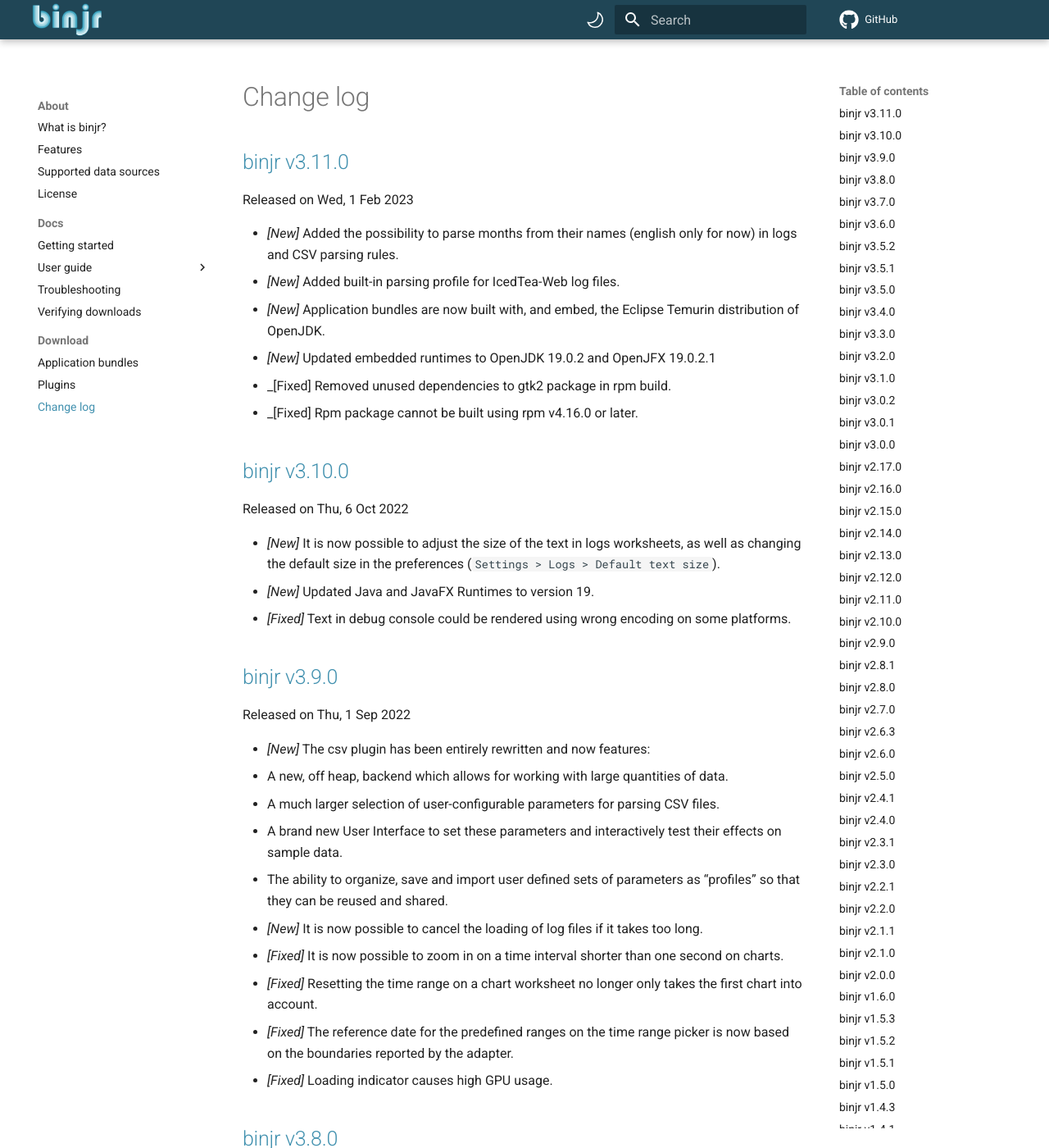
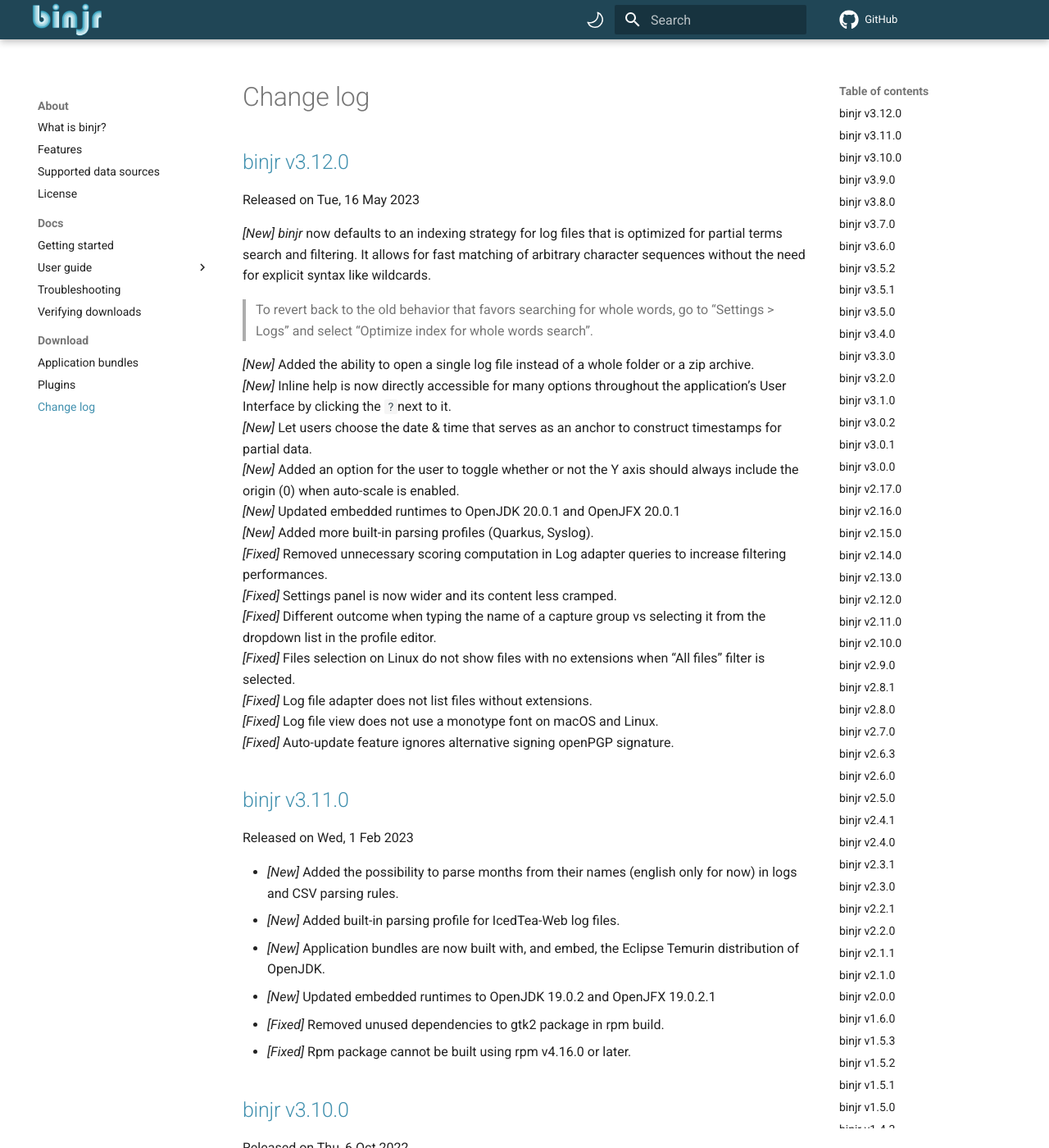
Before and after one commit to binjr/binjr.github.io, an MkDocs documentation site: the page built from docs/download/CHANGELOG.md, in a window 1280 px wide and 1400 px high. Shown: the whole window at 82% size. Built offline with MkDocs 1.6.1 and Material for MkDocs 9.7.7, drawn with Linux system fonts in a browser that asks for light colours; comment, search, counter and statistics services are not loaded.

Commit message:
Release  v3.12.0

```diff
--- a/docs/download/CHANGELOG.md
+++ b/docs/download/CHANGELOG.md
@@ -1,16 +1,34 @@
 # Change log
+
+## [binjr v3.12.0](https://github.com/binjr/binjr/releases/tag/v3.12.0)
+Released on Tue, 16 May 2023
+
+_[New]_ *binjr* now defaults to an indexing strategy for log files that is optimized for partial terms search and filtering. It allows for fast matching of arbitrary character sequences without the need for explicit syntax like wildcards.
+> To revert back to the old behavior that favors searching for whole words, go to "Settings > Logs" and select "Optimize index for whole words search".
+
+_[New]_ Added the ability to open a single log file instead of a whole folder or a zip archive.
+_[New]_ Inline help is now directly accessible for many options throughout the application's User Interface by clicking the `?`next to it.
+_[New]_ Let users choose the date & time that serves as an anchor to construct timestamps for partial data.
+_[New]_ Added an option for the user to toggle whether or not the Y axis should always include the origin (0) when auto-scale is enabled.
+_[New]_ Updated embedded runtimes to OpenJDK 20.0.1 and OpenJFX 20.0.1
+_[New]_ Added more built-in parsing profiles (Quarkus, Syslog).
+_[Fixed]_ Removed unnecessary scoring computation in Log adapter queries to increase filtering performances.
+_[Fixed]_ Settings panel is now wider and its content less cramped.
+_[Fixed]_ Different outcome when typing the name of a capture group vs selecting it from the dropdown list in the  profile editor.
+_[Fixed]_ Files selection on Linux do not show files with no extensions when "All files" filter is selected.
+_[Fixed]_ Log file adapter does not list files without extensions.
+_[Fixed]_ Log file view does not use a monotype font on macOS and Linux.
+_[Fixed]_ Auto-update feature ignores alternative signing openPGP signature.
 
 ## [binjr v3.11.0](https://github.com/binjr/binjr/releases/tag/v3.11.0)
 Released on Wed, 1 Feb 2023
-
 
 * _[New]_ Added the possibility to parse months from their names (english only for now) in logs and CSV parsing rules.
 * _[New]_ Added built-in parsing profile for IcedTea-Web log files.
 * _[New]_ Application bundles are now built with, and embed, the Eclipse Temurin distribution of OpenJDK.
 * _[New]_ Updated embedded runtimes to OpenJDK 19.0.2 and OpenJFX 19.0.2.1
-* _[Fixed] Removed unused dependencies to gtk2 package in rpm build.
-* _[Fixed] Rpm package cannot be built using rpm v4.16.0 or later.
-
+* _[Fixed]_ Removed unused dependencies to gtk2 package in rpm build.
+* _[Fixed]_ Rpm package cannot be built using rpm v4.16.0 or later.
 
 ## [binjr v3.10.0](https://github.com/binjr/binjr/releases/tag/v3.10.0)
 Released on Thu, 6 Oct 2022
```
Also changed, not shown: docs/download/latest_release.md (+8 -8 lines), 1 other file.
